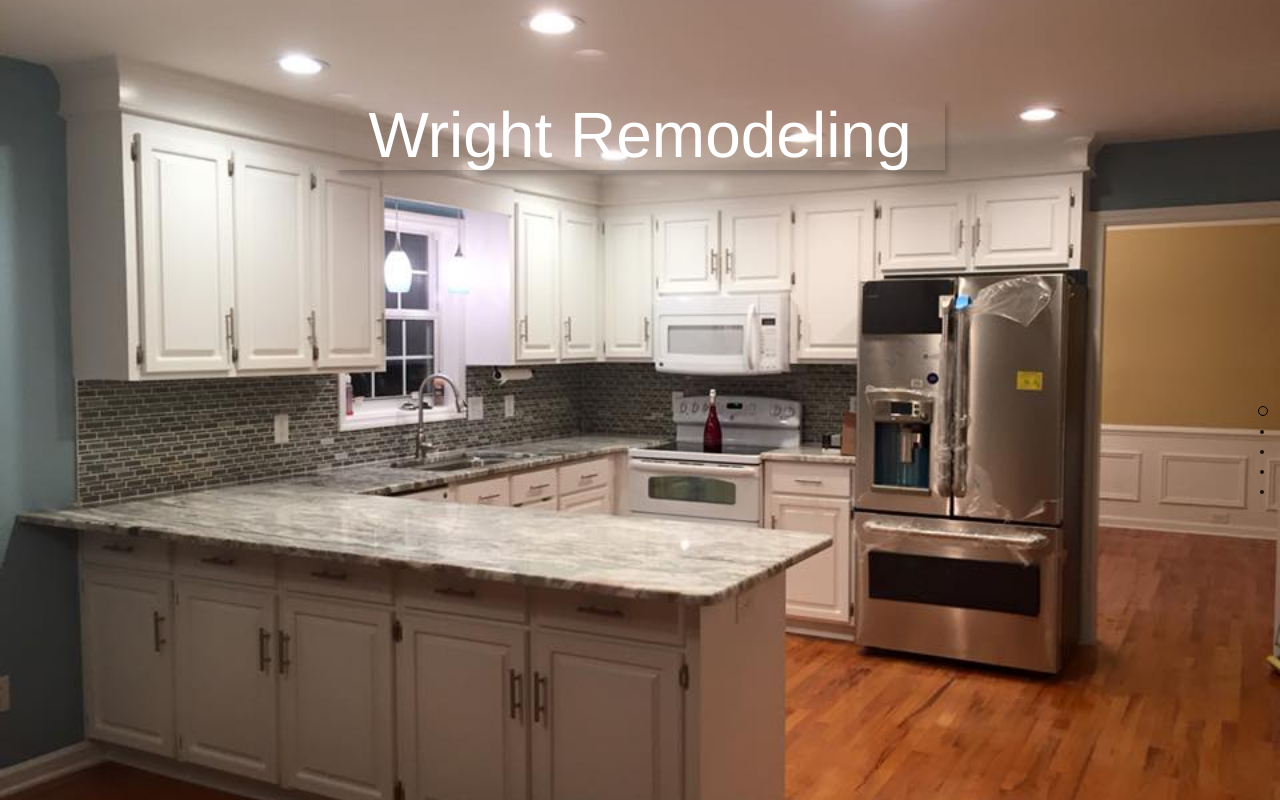
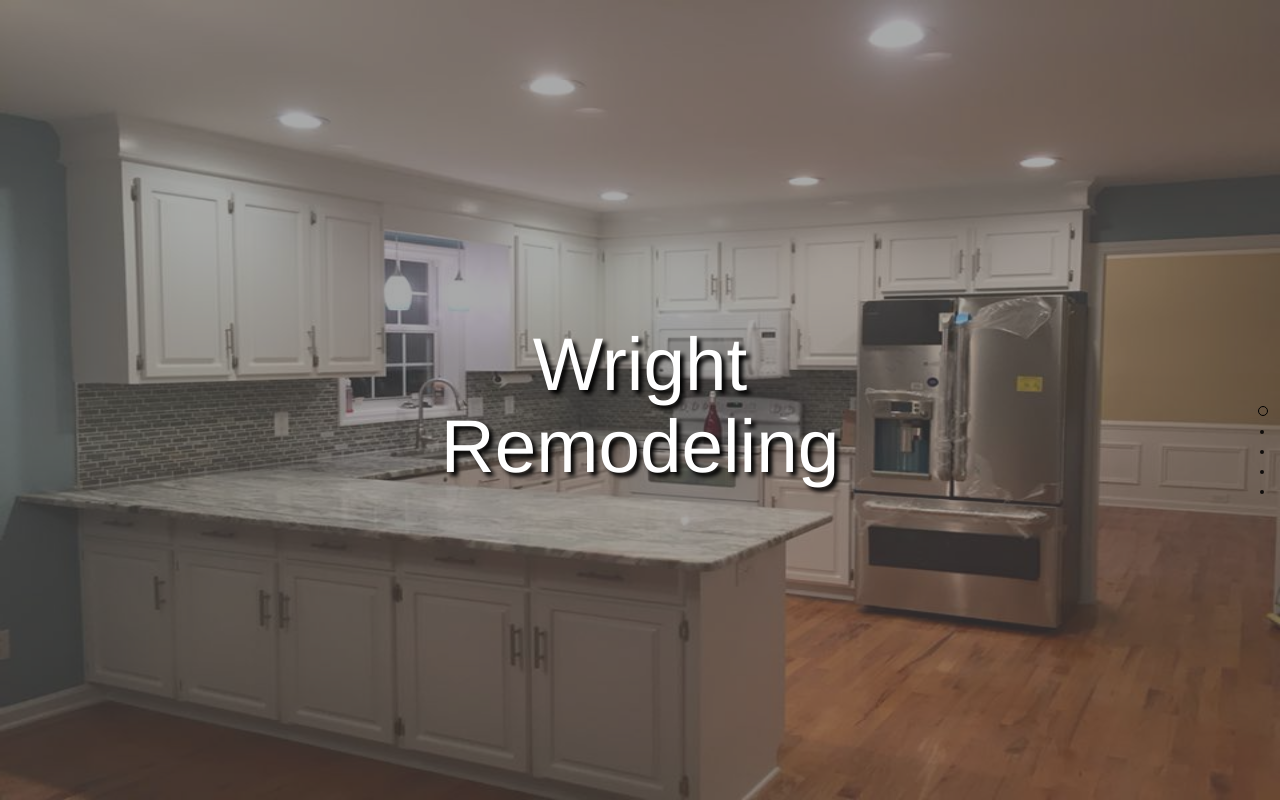
Before and after one commit to robochuck84/wright-website, a plain HTML site: page public/index.html in a window 1280 px wide. Drawn offline with nearby package versions, Linux system fonts and the light colour scheme.

Commit message:
finally got the image on the first section to scale properly

```diff
--- a/public/index.html
+++ b/public/index.html
@@ -20,27 +20,39 @@
         <script src="../scripts/jquery.onepage-scroll.js"></script>
         <style type="text/css">
          .full-image {
-             min-height:100%;
-             min-width:100%;
-             height:auto;
-             width:auto;
+             height:100%;
+             width:100%;
              position:absolute;
              top:-100%; bottom:-100%;
              left:-100%; right:-100%;
              margin:auto;
+             z-index:-1;
          }
          .tint {
-             float:left;
-             content:"";
-             display:block;
-             background: rgba(255,255,255, 0.5);
+             height:100%;
+             width:100%;
+             position:absolute;
+             top:-100%; bottom:-100%;
+             left:-100%; right:-100%;
+             margin:auto;
+             background: rgba(83,84,84,0.5);
          }
-         #title {
-             font-size:48pt;
+         #title_block {
+             position:absolute;
+             top:0;
+             bottom:0;
+             left:0;
+             right:0;
+             margin:auto;
+             display: -webkit-flex;
+             display:flex;
+             align-items:center;
+             text-align:center;
+         }
+         #title_block h1 {
+             font-size:56pt;
              color:white;
-             -webkit-box-shadow: rgba(0,0,0,.2) 3px 5px 5px;
-             -moz-box-shadow: rgba(0,0,0,.2) 3px 5px 5px;
-             box-shadow: rgba(0,0,0,.2) 3px 5px 5px;
+             text-shadow: 4px 4px 4px #000000;
          }
         </style>
     </head>
@@ -49,12 +61,11 @@
     <body>
         <div class="main">
             <section>
-                <div id="first_section">
-                    <div class="tint"><img class="full-image" src="../img/1507606_1298583230167240_4875237738000918752_n.jpg"/></div>
-                    <div class="col-md-6 col-md-offset-3 text-center">
-                        <h1 id="title" style="margin-top:100px">Wright Remodeling</h1>
-                    </div>
-                </div><!-- /.carousel -->
+                <div class="tint"></div>
+                <img class="full-image" src="../img/1507606_1298583230167240_4875237738000918752_n.jpg"/>
+                <div id="title_block">
+                    <h1 class="col-md-6 col-md-offset-3">Wright Remodeling</h1>
+                </div>
             </section>
 
             <!-- Marketing messaging and featurettes
```
